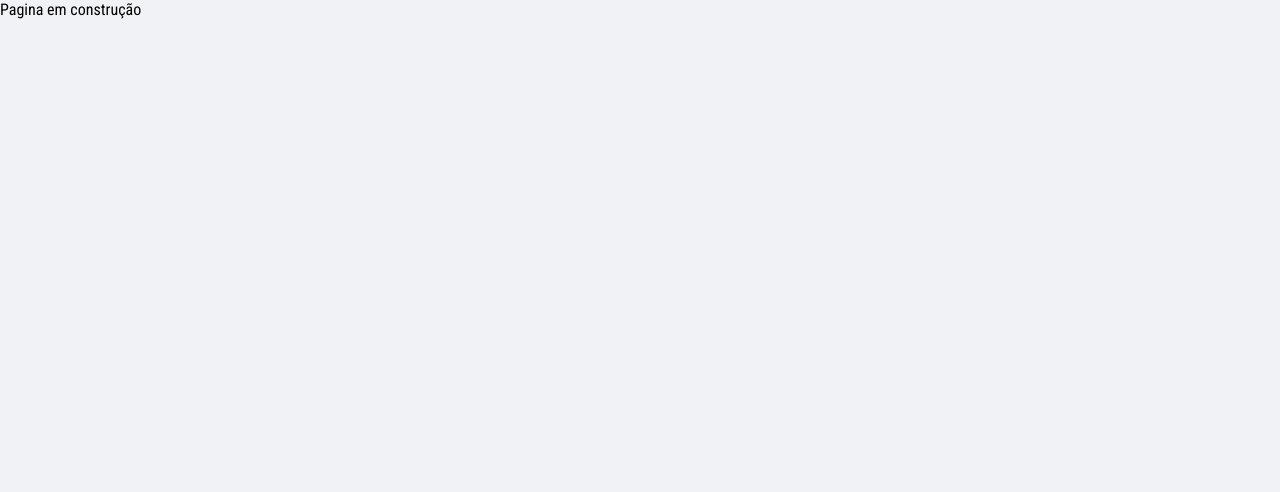
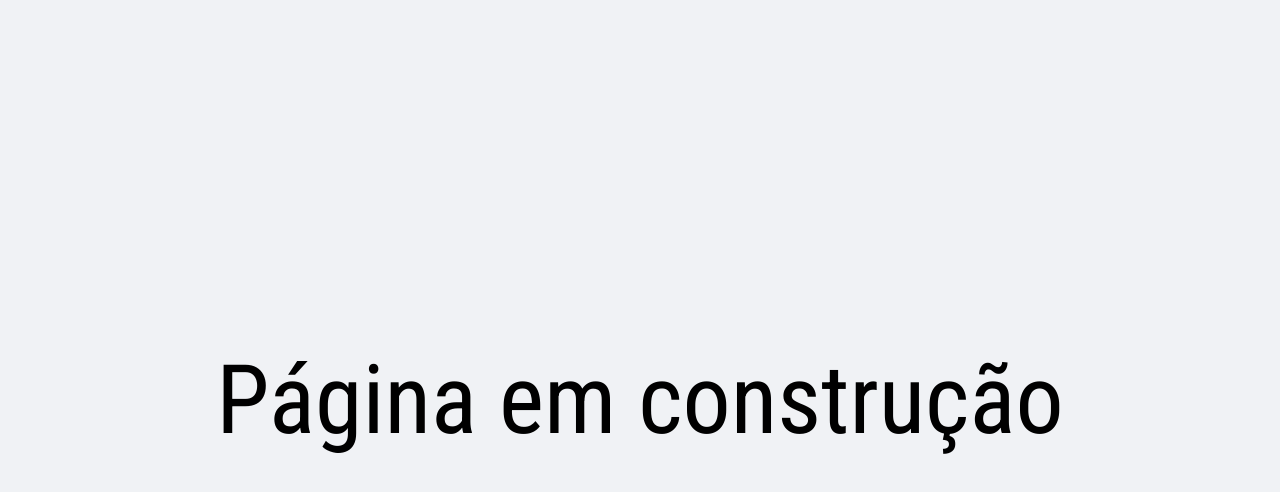
Before and after one commit to guipramos/portfolio-guilherme, a React (Create React App) app: page / in a window 1280 px wide. Shown: the top 492 px of the page. Built offline with nearby package versions, Linux system fonts and the light colour scheme; the HTML template or start-up script is replaced by a standard one.

Commit message:
estilizando

```diff
--- a/src/App.tsx
+++ b/src/App.tsx
@@ -22,7 +22,7 @@ function App() {
       <Content />
       <Footer /> */}
       <div className="manutencao">
-        <span>Pagina em construção</span>
+        <span>Página em construção</span>
       </div>
       <GlobalStyle />
     </div>
--- a/src/styles/global.ts
+++ b/src/styles/global.ts
@@ -1,6 +1,6 @@
 import { createGlobalStyle } from "styled-components";
 
-export const GlobalStyle = createGlobalStyle `
+export const GlobalStyle = createGlobalStyle`
     :root {
         --body: #f0f2f5;
         --price-negative: #e52e4d;
@@ -49,4 +49,15 @@ export const GlobalStyle = createGlobalStyle `
         opacity: 0.6;
         cursor: not-allowed;
     }
-`
+
+    .manutencao {
+        display: flex;
+        align-items: center;
+        justify-content: center;
+        height: 100vh;
+        span {
+            display: block;
+            font-size: 6rem;
+        }
+    }
+`;
```
